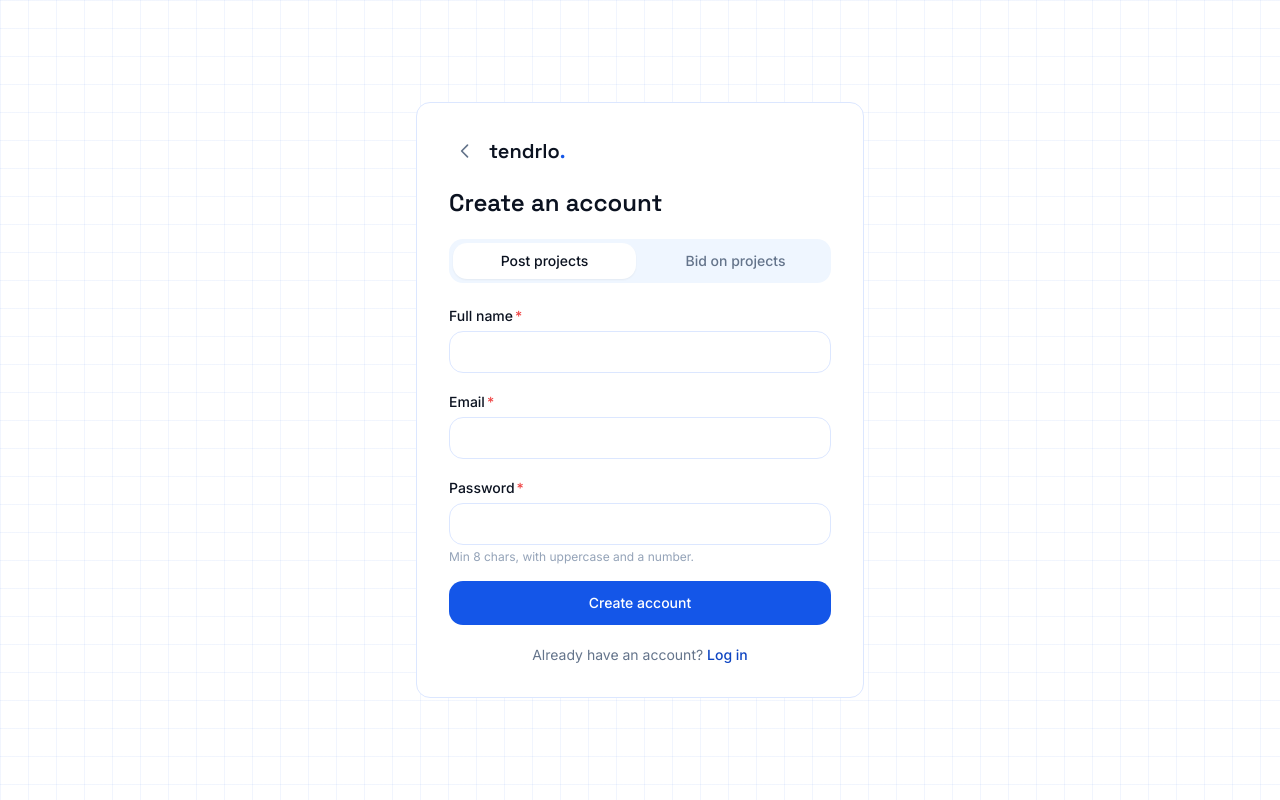
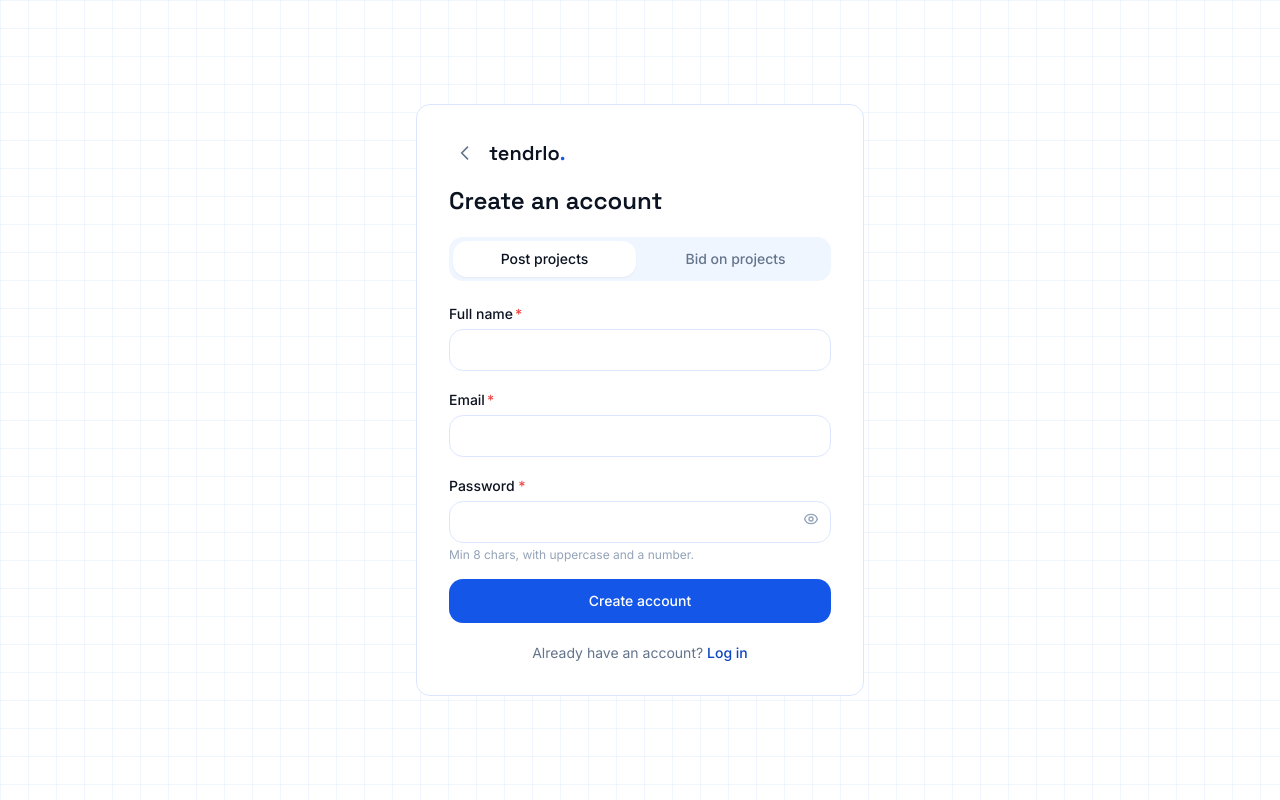
Before and after one commit to junaidgohar111-ai/tendrlo-frontend, a Next.js app: page /signup in a window 1280 px wide. Built offline with nearby package versions, Linux system fonts and the light colour scheme; no server answers.

Commit message:
Add password eye icon to signup

```diff
--- a/src/app/signup/page.tsx
+++ b/src/app/signup/page.tsx
@@ -23,8 +23,8 @@ export default function SignupPage() {
   const [companyName, setCompanyName] = useState('');
   const [email, setEmail] = useState('');
   const [password, setPassword] = useState('');
+  const [showPassword, setShowPassword] = useState(false);
   const [phone, setPhone] = useState('');
-  const [about, setAbout] = useState('');
   const [logoFile, setLogoFile] = useState<File|null>(null);
   const [certFile, setCertFile] = useState<File|null>(null);
   const [errors, setErrors] = useState<Record<string,string>>({});
@@ -79,8 +79,13 @@ export default function SignupPage() {
   return (
     <main className="min-h-screen bp-grid flex items-center justify-center px-4 py-8">
       <div className="w-full max-w-md rounded-card border border-blueprint-100 bg-white p-6 sm:p-8">
-        <div className="flex items-center gap-2"><button onClick={() => window.history.back()} className="w-8 h-8 flex items-center justify-center rounded-full hover:bg-slate-100 transition-colors"><svg className="w-5 h-5 text-slate-500" fill="none" viewBox="0 0 24 24" stroke="currentColor"><path strokeLinecap="round" strokeLinejoin="round" strokeWidth={2} d="M15 19l-7-7 7-7"/></svg></button><Link href="/" className="font-display text-xl font-semibold">tendrlo<span className="text-blueprint-500">.</span></Link></div>
-        <h1 className="font-display text-2xl font-semibold mt-5">Create an account</h1>
+        <div className="flex items-center gap-2 mb-4">
+          <button onClick={() => window.history.back()} className="w-8 h-8 flex items-center justify-center rounded-full hover:bg-slate-100 transition-colors">
+            <svg className="w-5 h-5 text-slate-500" fill="none" viewBox="0 0 24 24" stroke="currentColor"><path strokeLinecap="round" strokeLinejoin="round" strokeWidth={2} d="M15 19l-7-7 7-7"/></svg>
+          </button>
+          <Link href="/" className="font-display text-xl font-semibold">tendrlo<span className="text-blueprint-500">.</span></Link>
+        </div>
+        <h1 className="font-display text-2xl font-semibold">Create an account</h1>
 
         <div className="mt-5 grid grid-cols-2 gap-2 rounded-card bg-blue-50 p-1">
           {(['customer','company'] as const).map(r=>(
@@ -103,9 +108,6 @@ export default function SignupPage() {
             <Field id="phone" label="Phone number" error={errors.phone} required>
               <input id="phone" type="tel" autoComplete="tel" placeholder="+966 5xxxxxxxx" value={phone} onChange={e=>setPhone(e.target.value)} className={errors.phone?inpErr:inp}/>
             </Field>
-            <Field id="about" label="About your company (optional)">
-              <textarea id="about" rows={3} placeholder="Brief description of your services..." value={about} onChange={e=>setAbout(e.target.value)} className={inp}/>
-            </Field>
             <div>
               <label className="text-sm font-medium">Company logo <span className="text-slate-400">(optional)</span></label>
               <div onClick={()=>logoRef.current?.click()} className="mt-1 border-2 border-dashed border-blueprint-100 rounded-card p-4 text-center cursor-pointer hover:border-blueprint-500 transition-colors">
@@ -127,10 +129,23 @@ export default function SignupPage() {
           <Field id="email" label="Email" error={errors.email} required>
             <input id="email" type="email" autoComplete="email" value={email} onChange={e=>setEmail(e.target.value)} className={errors.email?inpErr:inp}/>
           </Field>
-          <Field id="password" label="Password" error={errors.password} required>
-            <input id="password" type="password" autoComplete="new-password" value={password} onChange={e=>setPassword(e.target.value)} className={errors.password?inpErr:inp}/>
+
+          <div>
+            <label className="text-sm font-medium" htmlFor="password">Password <span className="text-red-500">*</span></label>
+            <div className="relative">
+              <input id="password" type={showPassword ? 'text' : 'password'} autoComplete="new-password" value={password} onChange={e=>setPassword(e.target.value)}
+                className={`${errors.password?inpErr:inp} pr-10`}/>
+              <button type="button" onClick={()=>setShowPassword(!showPassword)} className="absolute right-3 top-3.5 text-slate-400 hover:text-slate-600">
+                {showPassword ? (
+                  <svg className="w-4 h-4" fill="none" viewBox="0 0 24 24" stroke="currentColor"><path strokeLinecap="round" strokeLinejoin="round" strokeWidth={2} d="M13.875 18.825A10.05 10.05 0 0112 19c-4.478 0-8.268-2.943-9.543-7a9.97 9.97 0 011.563-3.029m5.858.908a3 3 0 114.243 4.243M9.878 9.878l4.242 4.242M9.88 9.88l-3.29-3.29m7.532 7.532l3.29 3.29M3 3l3.59 3.59m0 0A9.953 9.953 0 0112 5c4.478 0 8.268 2.943 9.543 7a10.025 10.025 0 01-4.132 4.411m0 0L21 21"/></svg>
+                ) : (
+                  <svg className="w-4 h-4" fill="none" viewBox="0 0 24 24" stroke="currentColor"><path strokeLinecap="round" strokeLinejoin="round" strokeWidth={2} d="M15 12a3 3 0 11-6 0 3 3 0 016 0z"/><path strokeLinecap="round" strokeLinejoin="round" strokeWidth={2} d="M2.458 12C3.732 7.943 7.523 5 12 5c4.478 0 8.268 2.943 9.542 7-1.274 4.057-5.064 7-9.542 7-4.477 0-8.268-2.943-9.542-7z"/></svg>
+                )}
+              </button>
+            </div>
+            {errors.password&&<p className="text-xs text-red-500 mt-1">{errors.password}</p>}
             <p className="text-xs text-slate-400 mt-1">Min 8 chars, with uppercase and a number.</p>
-          </Field>
+          </div>
 
           {serverError&&<div className="rounded-card bg-red-50 border border-red-100 px-4 py-3 text-sm text-red-600">{serverError}</div>}
 
```
